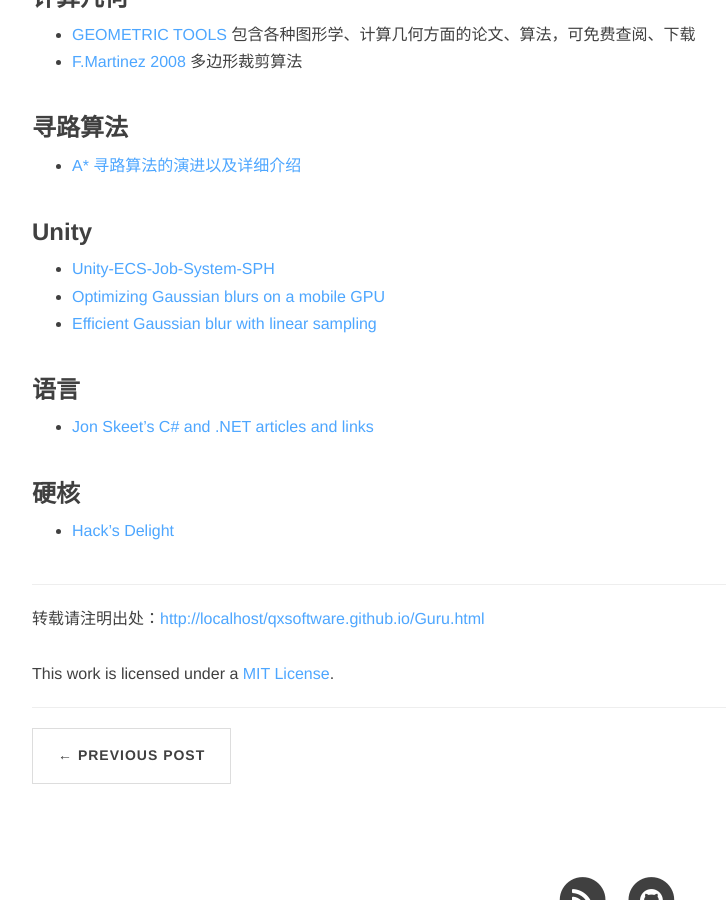
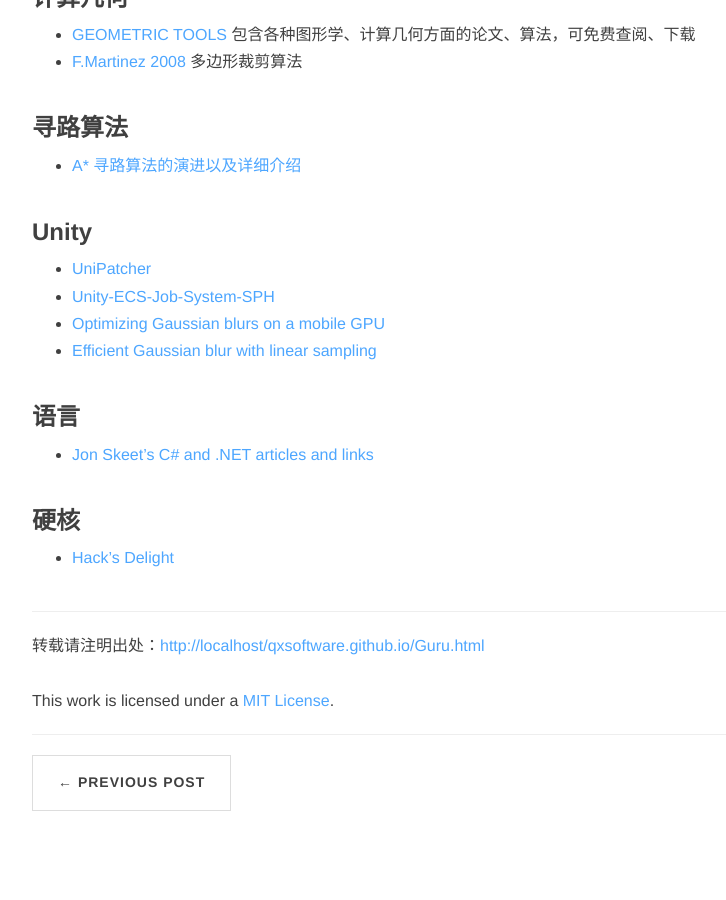
Before and after one commit to QXSoftware/qxsoftware.github.io, a Jekyll site: the page built from _posts/2019-04-28-Guru.MD, in a window 1280 px wide and 900 px high, scrolled down 791 px. Shown: the whole window, without its empty margins (23-749 px from the left). Built offline with Jekyll 4.4.1, drawn with Linux system fonts in a browser that asks for light colours; nearby versions of some CDN libraries; comment, search, counter and statistics services are not loaded.

Commit message:
add UniPatcher

```diff
--- a/_posts/2019-04-28-Guru.MD
+++ b/_posts/2019-04-28-Guru.MD
@@ -26,6 +26,7 @@
 
 
 ### Unity
++ [UniPatcher](https://forum.cgpersia.com/f37/unipatcher2019-macos-183831/)
 + [Unity-ECS-Job-System-SPH](https://github.com/leonardo-montes/Unity-ECS-Job-System-SPH)
 + [Optimizing Gaussian blurs on a mobile GPU](http://www.sunsetlakesoftware.com/2013/10/21/optimizing-gaussian-blurs-mobile-gpu)
 + [Efficient Gaussian blur with linear sampling](http://rastergrid.com/blog/2010/09/efficient-gaussian-blur-with-linear-sampling/)
```
